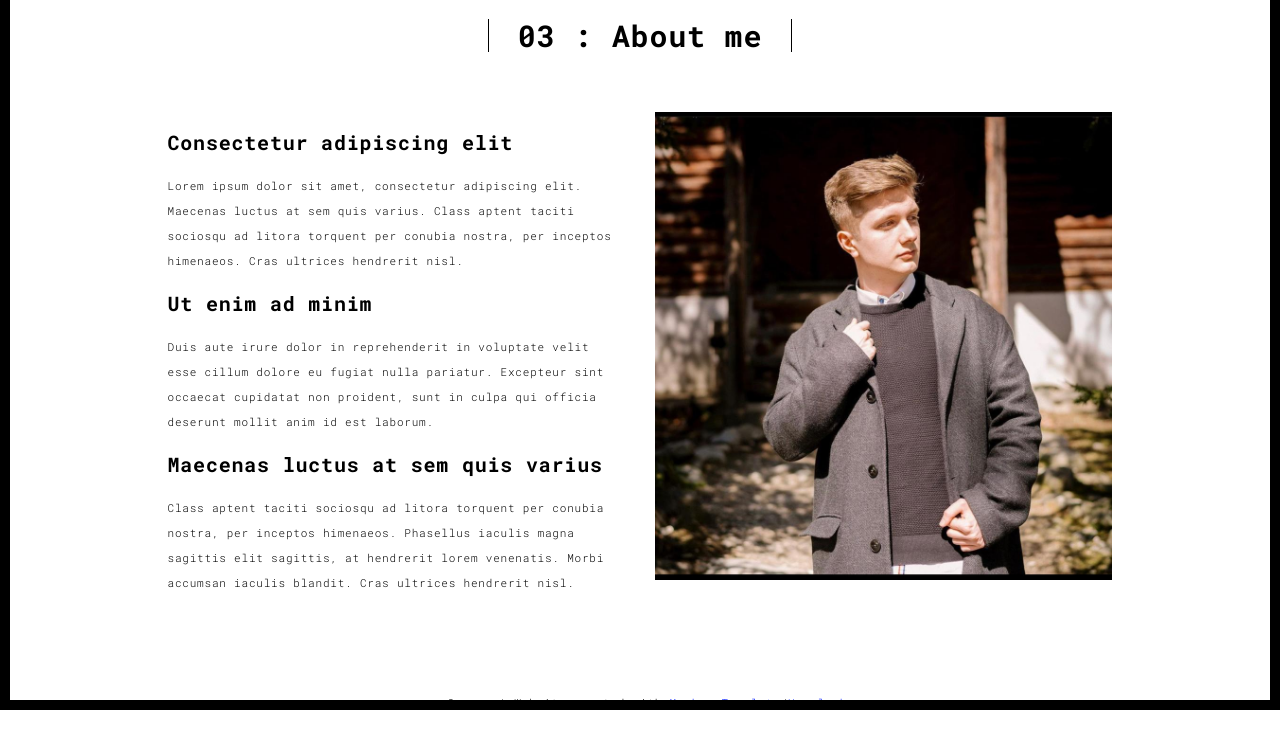
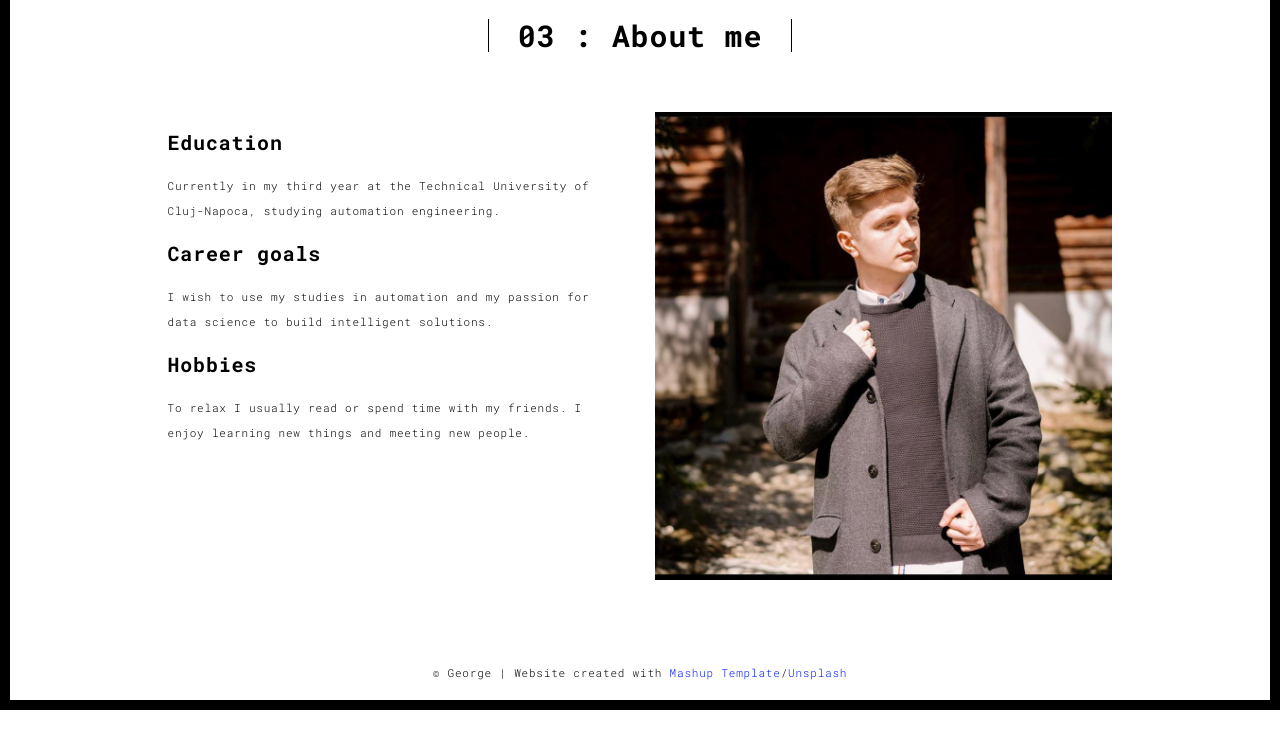
Before and after one commit to arcademiss/porty, a Flask app: page /about.html in a window 1280 px wide. Shown: the part 90-830 px from the top of the page. After the commit the page ends 800 px from the top, so only its background shows below. Run offline with Flask 3, Linux system fonts and the light colour scheme; some libraries are stand-ins or nearby versions.

Commit message:
Finished about me page

```diff
--- a/templates/about.html
+++ b/templates/about.html
@@ -15,7 +15,7 @@
   <link rel="apple-touch-icon" sizes="180x180" href="./static/assets/apple-icon-180x180.png">
   <link href="./static/assets/favicon.ico" rel="icon">
 
-  <title>Title page</title>
+  <title>About me</title>
 
 <link href="./static/main.3f6952e4.css" rel="stylesheet"></head>
 
@@ -61,16 +61,13 @@
             <div class="col-md-10 col-md-offset-1">
               <div class="row">
                 <div class="col-xs-12 col-md-6">
-                  <h3>Consectetur adipiscing elit</h3>
-                  <p>Lorem ipsum dolor sit amet, consectetur adipiscing elit. Maecenas luctus at sem quis varius.
-                  Class aptent taciti sociosqu ad litora torquent per conubia nostra, per inceptos himenaeos. Cras ultrices hendrerit nisl.</p>
-                  <h3>Ut enim ad minim  </h3>
-                  <p>Duis aute irure dolor in reprehenderit in voluptate velit esse
-                  cillum dolore eu fugiat nulla pariatur. Excepteur sint occaecat cupidatat non
-                  proident, sunt in culpa qui officia deserunt mollit anim id est laborum.
-                  <h3>Maecenas luctus at sem quis varius</h3>
+                  <h3>Education</h3>
+                  <p>Currently in my third year at the Technical University of Cluj-Napoca, studying automation engineering.</p>
+                  <h3>Career goals </h3>
+                  <p>I wish to use my studies in automation and my passion for data science to build intelligent solutions. </p>
+                  <h3>Hobbies</h3>
                   <p>
-                  Class aptent taciti sociosqu ad litora torquent per conubia nostra, per inceptos himenaeos. Phasellus iaculis magna sagittis elit sagittis, at hendrerit lorem venenatis. Morbi accumsan iaculis blandit. Cras ultrices hendrerit nisl.</p>
+                  To relax I usually read or spend time with my friends. I enjoy learning new things and meeting new people.</p>
                 </div>
                 <div class="col-xs-12 col-md-6">
                   <img src="./static/assets/images/profil.jpeg" class="img-responsive" alt="">
--- a/templates/contact.html
+++ b/templates/contact.html
@@ -15,7 +15,7 @@
   <link rel="apple-touch-icon" sizes="180x180" href="./static/assets/apple-icon-180x180.png">
   <link href="./static/assets/favicon.ico" rel="icon">
 
-  <title>Title page</title>
+  <title>Contact me</title>
 
 <link href="./static/main.3f6952e4.css" rel="stylesheet"></head>
 
```
